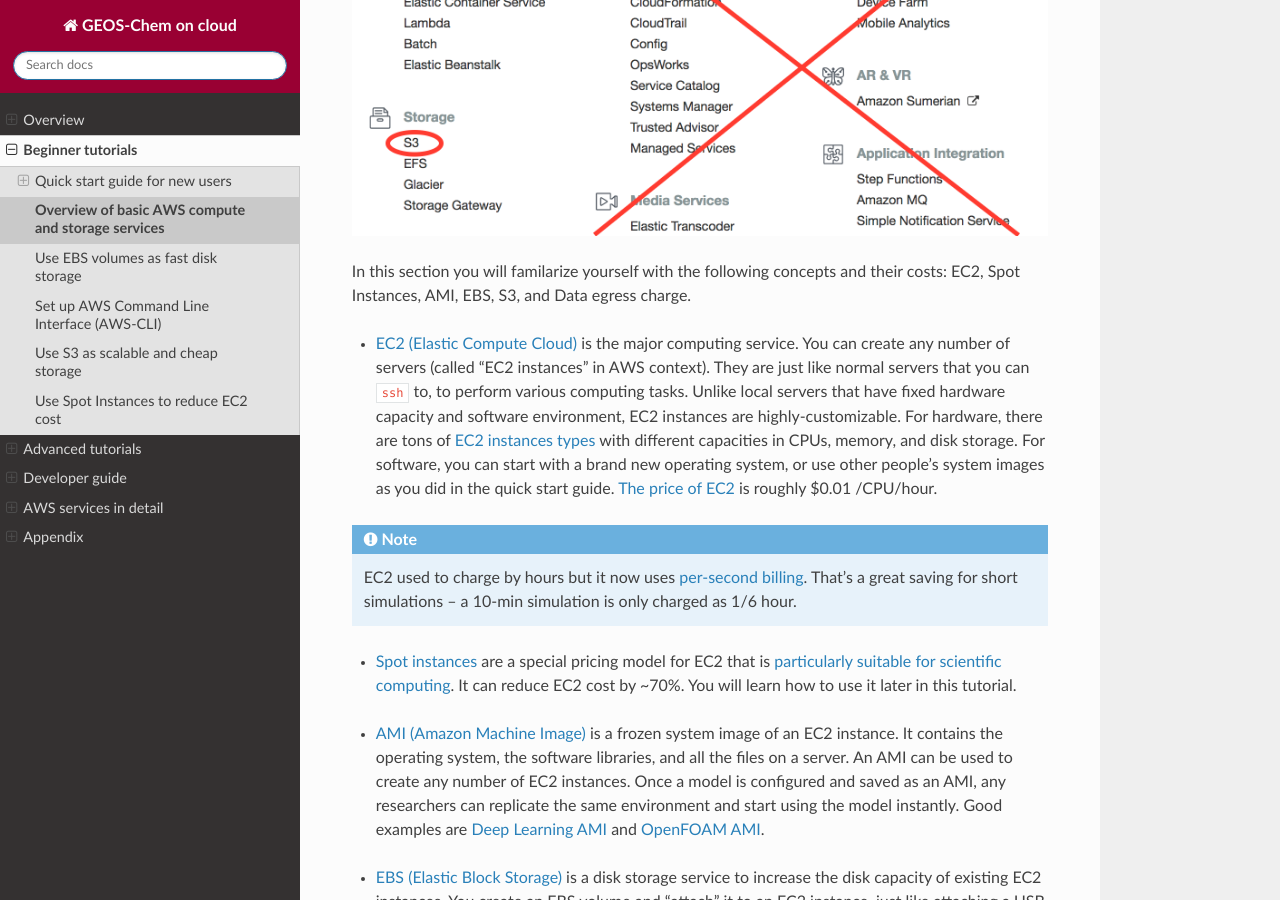
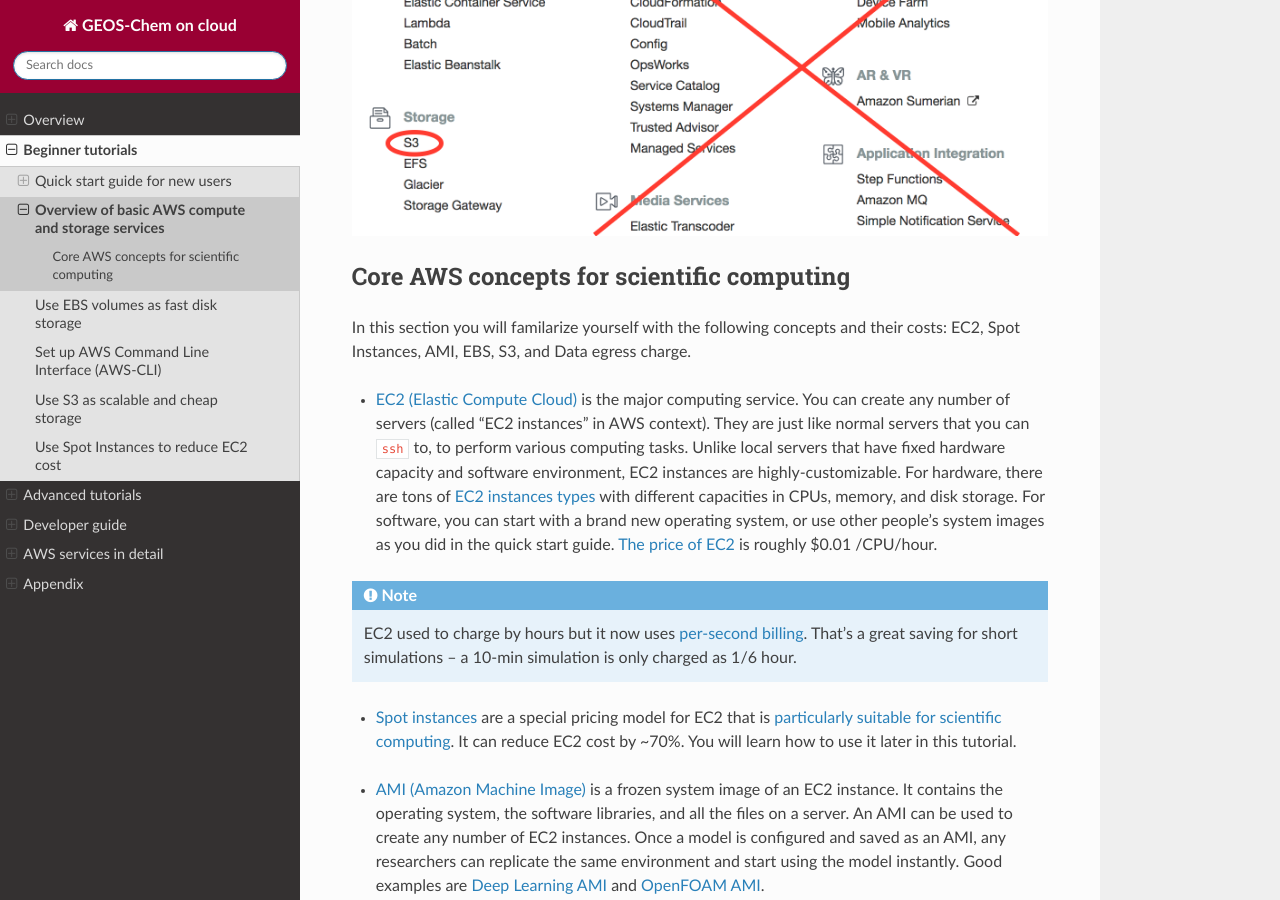
Before and after one commit to geoschem/geos-chem-cloud, a Sphinx documentation site: the page built from doc/source/chapter02_beginner-tutorial/basic-aws-services.rst, in a window 1280 px wide and 900 px high, scrolled down 624 px. Built offline with Sphinx 7.4.7 and the Read the Docs theme 2.0.0, drawn with Linux system fonts in a browser that asks for light colours.

Commit message:
Add subtitle

```diff
--- a/doc/source/chapter02_beginner-tutorial/basic-aws-services.rst
+++ b/doc/source/chapter02_beginner-tutorial/basic-aws-services.rst
@@ -6,6 +6,9 @@
 AWS has hundreds of services (shown in the main console; see the figure below), and EC2 is just one of them. Fortunately, a tiny subset of services is enough for scientific computing. The most important services are **EC2** for compute and **S3** for storage. Tons of other services are targetted at IT/Business applications that scientists can safely ignore:
 
 .. image:: img/aws_services.png
+
+Core AWS concepts for scientific computing
+------------------------------------------
 
 In this section you will familarize yourself with the following concepts and their costs: EC2, Spot Instances, AMI, EBS, S3, and Data egress charge.
 
```
